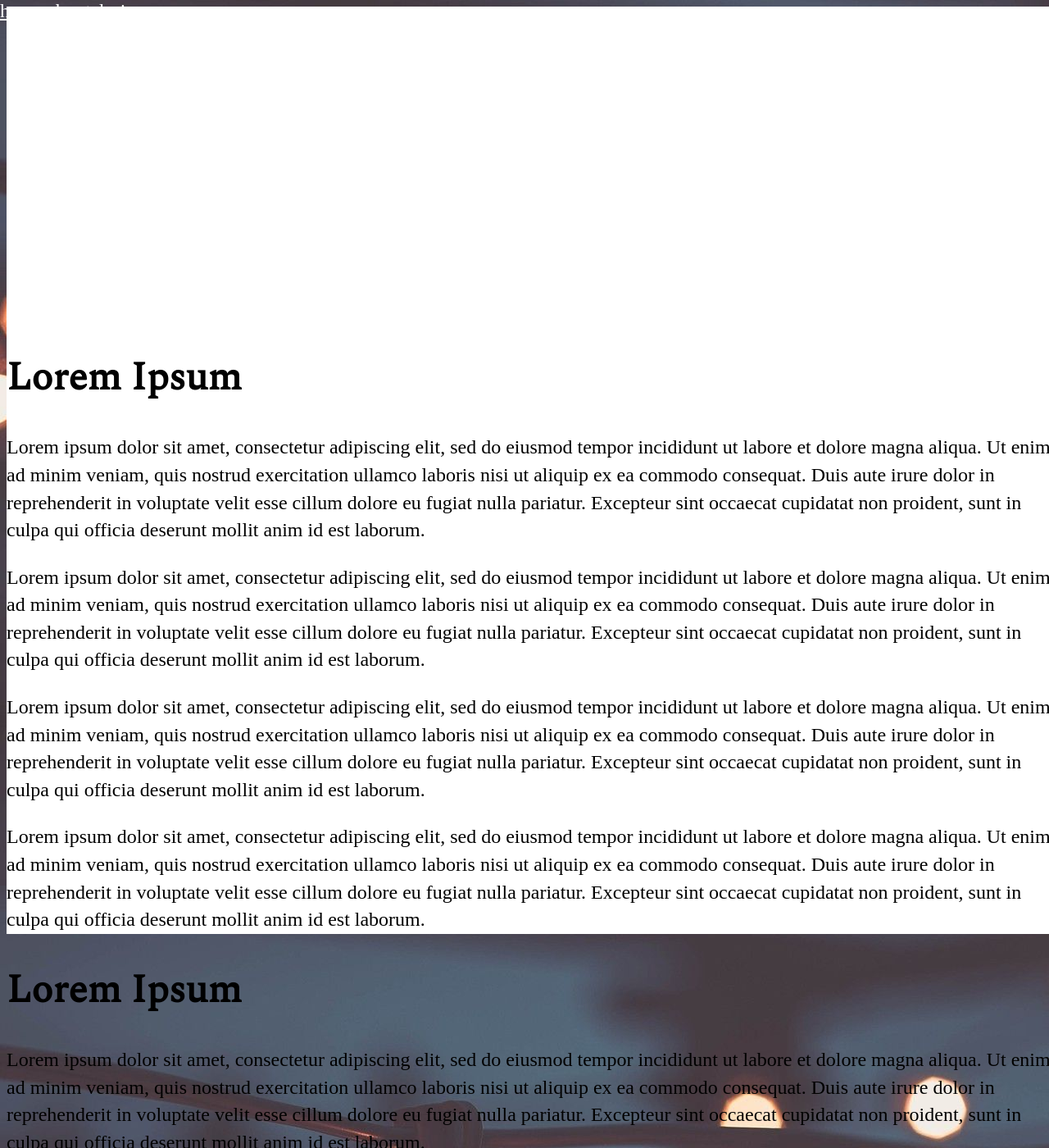
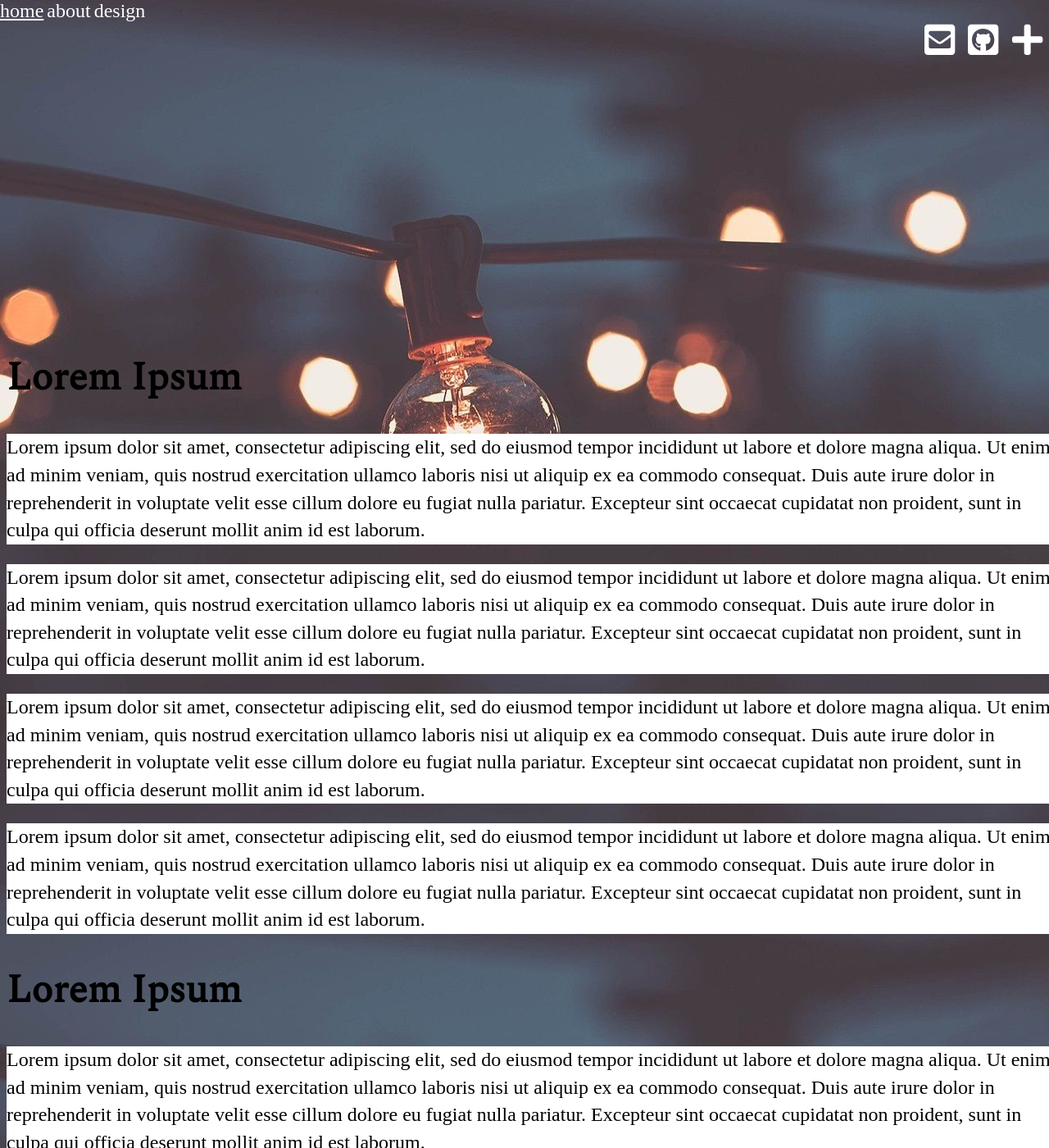
Before and after one commit to caIcutec/caIcutec.github.io, a Jekyll site: the page built from index.html, in a window 1280 px wide and 1400 px high. Shown: the whole window at 82% size. Built offline with Jekyll 4.4.1, drawn with Linux system fonts in a browser that asks for light colours; nearby versions of some CDN libraries.

Commit message:
Update main.css

```diff
--- a/css/main.css
+++ b/css/main.css
@@ -25,12 +25,12 @@ p {
     font-size: 1.5em;
     line-height: 1.4em;
     color: #000000;
+    background-color: #ffffff;
 }
 
 .container{
     top:40%;
     width: 100%;
-    background-color: #ffffff;
 }
 
 .fixed-header, .fixed-footer{
```
